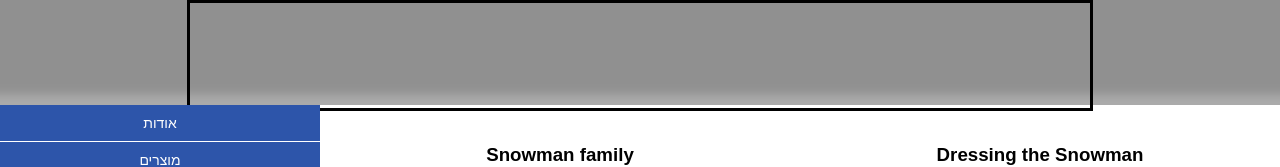
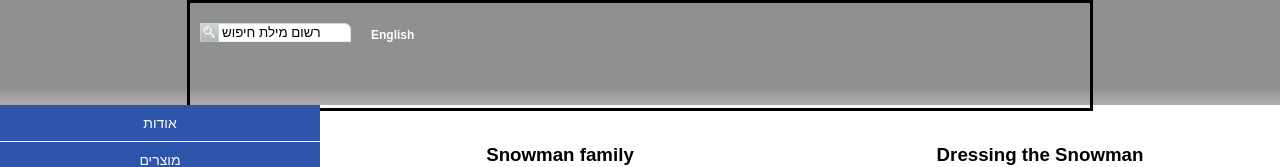
Before and after one commit to olgapa1980/Mid_Exercise_paz, a plain HTML site: page index.html in a window 1280 px wide. Shown: the top 167 px of the page. Drawn offline with Linux system fonts and the light colour scheme.

Commit message:
search bar

```diff
--- a/index.html
+++ b/index.html
@@ -11,7 +11,13 @@
     <body>
         <header>
 			<div class="header_conteiner">
-
+				<div class="search">
+					<a><img id="img_search" src="images/search_button.png" alt="search"> </a>
+					<div id="div_search">
+						<input type="text" value="רשום מילת חיפוש"> </input>
+					</div>
+					<a class ="languege" href="javascript:void(0)">English </a>
+				</div>
 			</div>
         </header>
 
```
